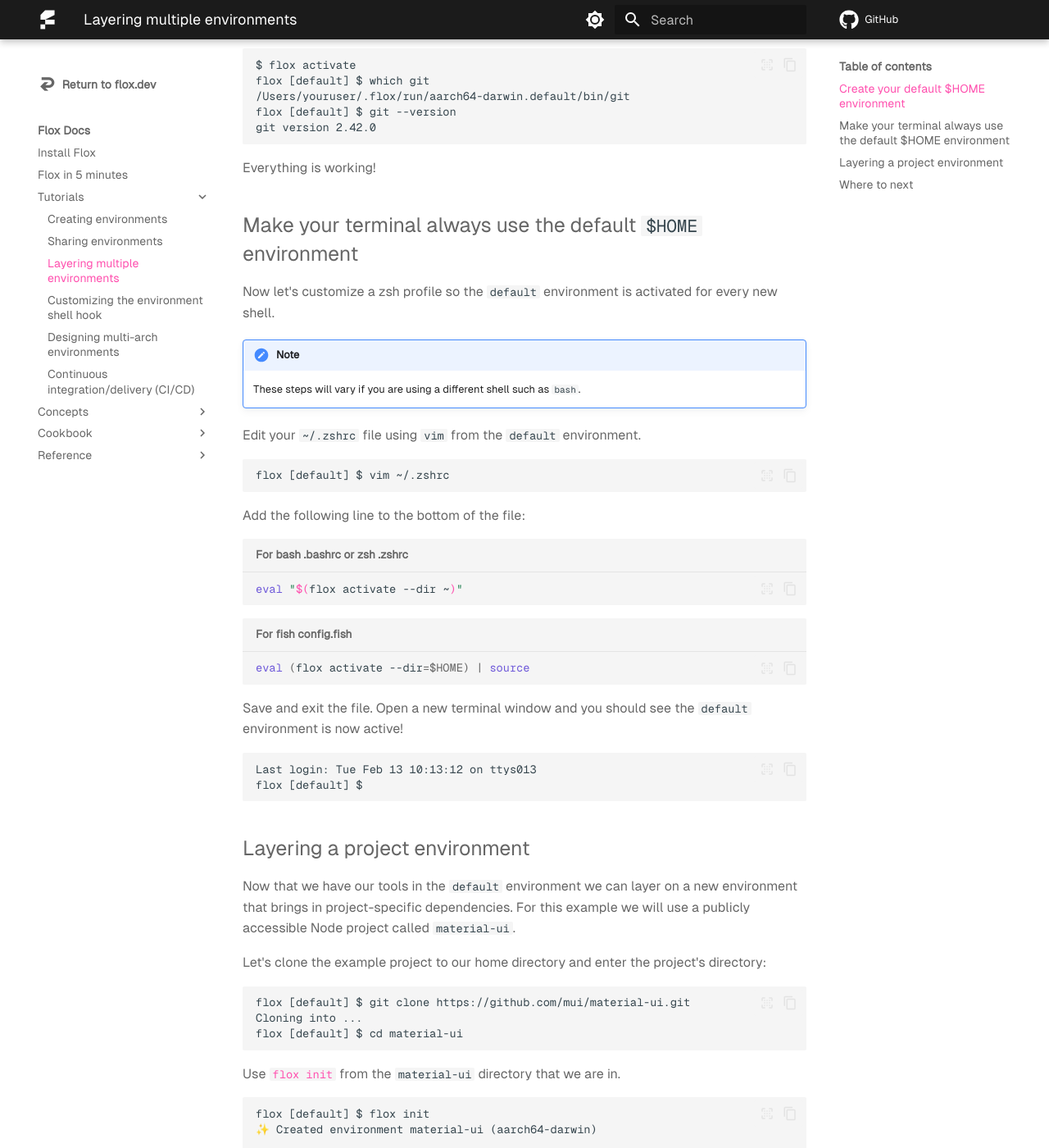
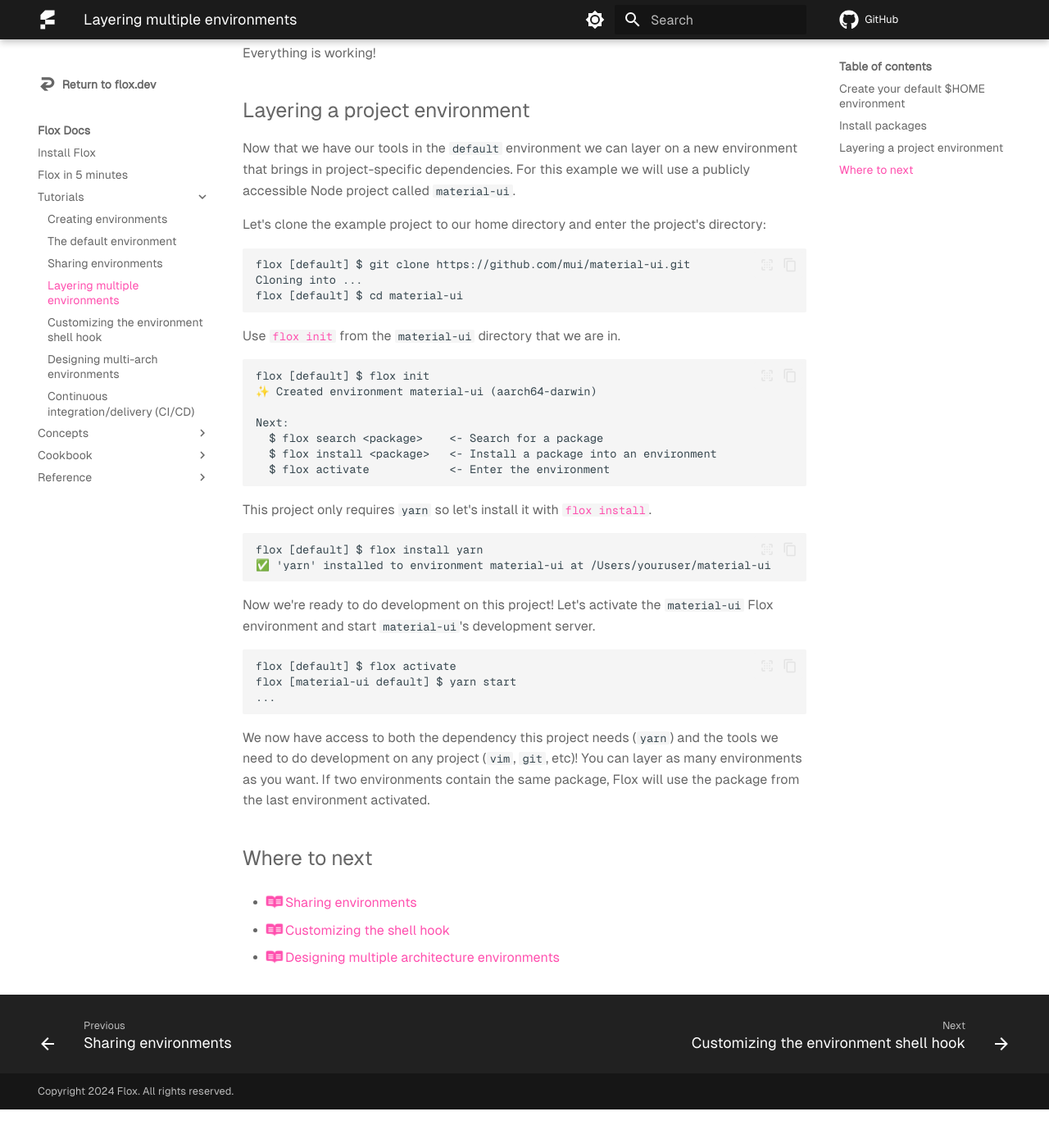
Before and after one commit to flox/floxdocs, an MkDocs documentation site: the page built from docs/tutorials/layering-multiple-environments.md, in a window 1280 px wide and 1400 px high, scrolled down 1025 px. Shown: the whole window at 82% size. Built offline with MkDocs 1.6.1 and Material for MkDocs 9.7.7, drawn with Linux system fonts in a browser that asks for light colours; plug-ins that fetch from the network failed and are left out; comment, search, counter and statistics services are not loaded; after the commit the page ends 2378 px from its top, so only the background shows below that; some of the changed text lies outside the part shown.

Commit message:
feat: default environment tutorial (#75)

````diff
--- a/docs/tutorials/layering-multiple-environments.md
+++ b/docs/tutorials/layering-multiple-environments.md
@@ -5,24 +5,15 @@
 
 # Layering multiple environments
 
-This guide walks you through creating a default `$HOME` environment and layering
-it with a project's path environment.
+This guide walks you through layering a [`default`][default-env] environment
+with a project's environment.
 
 ## Create your default `$HOME` environment
 
-First, let's set up your default environment.
-Use [`flox init`][flox_init] in `$HOME` (or `~`).
+First, create your `default` environment by following
+[`default` environment tutorial][default-env].
 
-``` console
-$ cd ~
-$ flox init
-✨ Created environment default (aarch64-darwin)
-
-Next:
-  $ flox search <package>    <- Search for a package
-  $ flox install <package>   <- Install a package into an environment
-  $ flox activate            <- Enter the environment
-```
+## Install packages
 
 Now lets [`flox install`][flox_install] **tools that will be useful on any
 system** regardless of the project.
@@ -63,39 +54,6 @@
 ```
 
 Everything is working!
-
-## Make your terminal always use the default `$HOME` environment
-
-Now let's customize a zsh profile so the `default` environment is activated for
-every new shell.
-
-!!! note "Note"
-    These steps will vary if you are using a different shell such as `bash`.
-
-Edit your `~/.zshrc` file using `vim` from the `default` environment.
-
-```
-flox [default] $ vim ~/.zshrc
-```
-
-Add the following line to the bottom of the file:
-
-``` bash title="For bash .bashrc or zsh .zshrc"
-eval "$(flox activate --dir ~)"
-```
-
-``` fish title="For fish config.fish"
-eval (flox activate --dir=$HOME) | source
-```
-
-Save and exit the file.
-Open a new terminal window and you should see the `default` environment is now
-active!
-
-```
-Last login: Tue Feb 13 10:13:12 on ttys013
-flox [default] $
-```
 
 ## Layering a project environment
 
--- a/mkdocs.yml
+++ b/mkdocs.yml
@@ -36,6 +36,7 @@
   - Flox in 5 minutes: index.md
   - Tutorials:
     - Creating environments: tutorials/creating-environments.md
+    - The default environment: tutorials/default-environment.md
     - Sharing environments: tutorials/sharing-environments.md
     - Layering multiple environments: tutorials/layering-multiple-environments.md
     - Customizing the environment shell hook: tutorials/customizing-environments.md
````
Also changed, not shown: other parts of docs/tutorials/layering-multiple-environments.md (+1 -0 lines), docs/tutorials/default-environment.md (added, +194 -0 lines).
